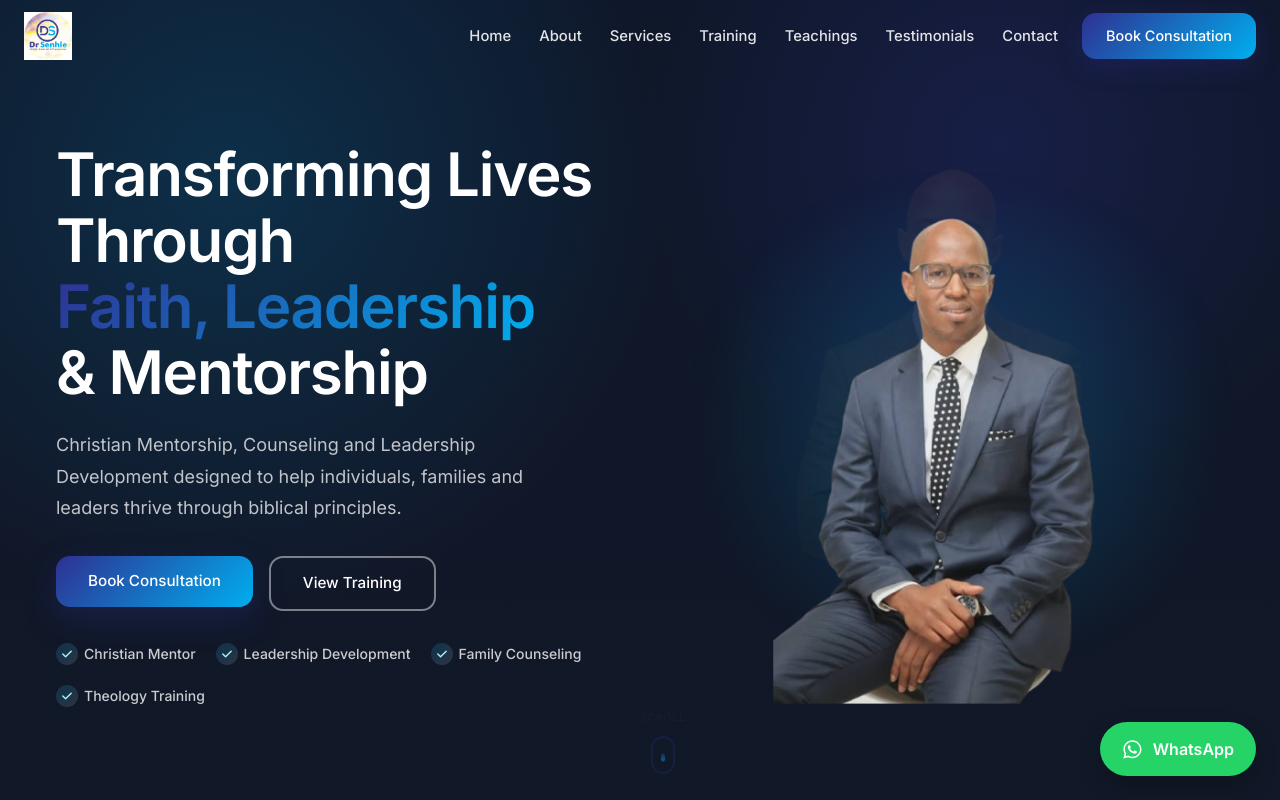
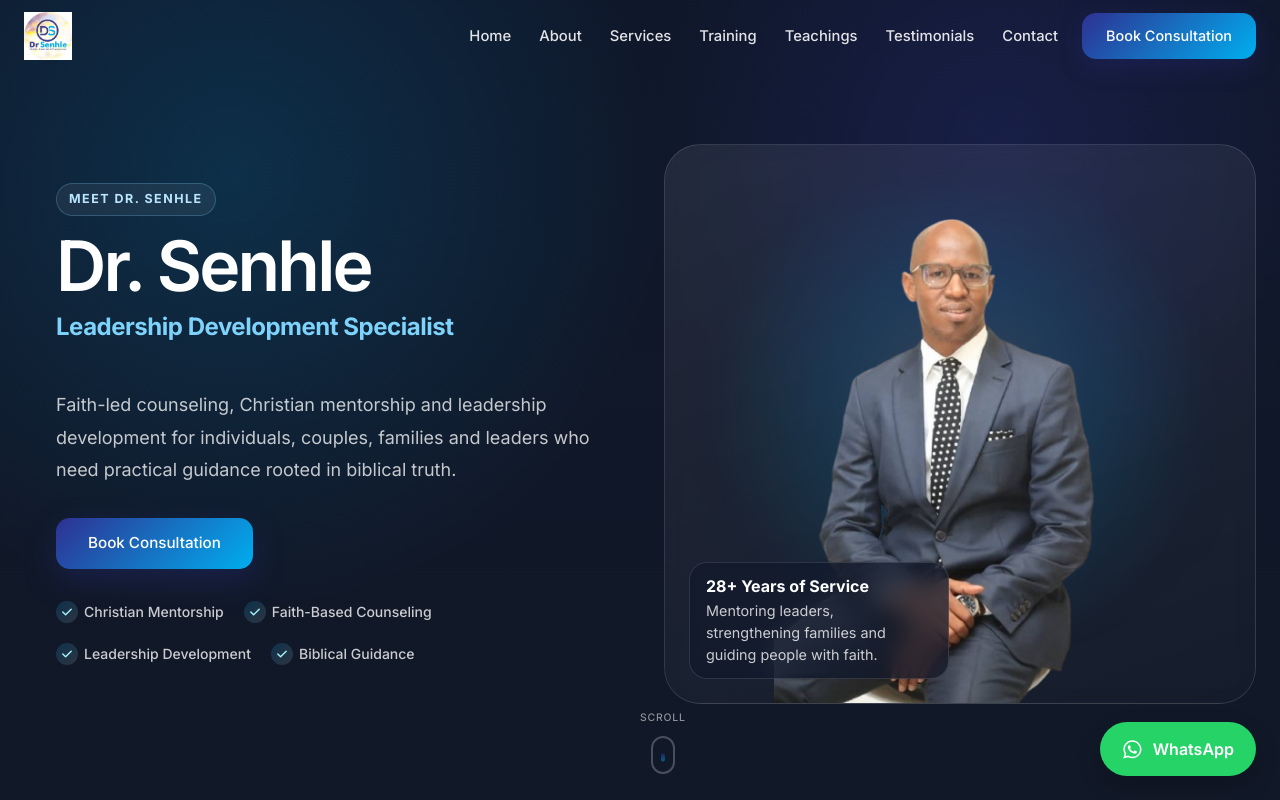
Before and after one commit to 040428/dr-senhle-website, a React (Vite) app: page / in a window 1280 px wide. Shown: the top 800 px of the page. Built offline with nearby package versions, Linux system fonts and the light colour scheme.

Commit message:
feat: Improve Website Hero Section
Co-authored-by: traeagent <traeagent@users.noreply.github.com>

```diff
--- a/src/components/Hero.jsx
+++ b/src/components/Hero.jsx
@@ -1,16 +1,23 @@
 import { useEffect, useState } from 'react';
 import { Box, Button, Container, Grid, Stack, Typography } from '@mui/material';
-import { motion } from 'framer-motion';
+import { AnimatePresence, motion } from 'framer-motion';
 import { HiCheck } from 'react-icons/hi';
 
 const MotionBox = motion.create(Box);
 const MotionTypography = motion.create(Typography);
 
 const trustBadges = [
+  'Christian Mentorship',
+  'Faith-Based Counseling',
+  'Leadership Development',
+  'Biblical Guidance',
+];
+
+const identityHighlights = [
   'Christian Mentor',
-  'Leadership Development',
-  'Family Counseling',
-  'Theology Training',
+  'Counselor',
+  'Leadership Development Specialist',
+  '28+ Years Experience',
 ];
 
 const heroImages = [
@@ -36,36 +43,19 @@ const itemVariants = {
   },
 };
 
-const buttonVariants = {
-  hidden: { opacity: 0, y: 20 },
-  visible: (i) => ({
-    opacity: 1,
-    y: 0,
-    transition: { duration: 0.5, delay: 0.5 + i * 0.12, ease: 'easeOut' },
-  }),
-};
-
 function TrustBadges({ sx, textColor = 'text.secondary', iconBackground, iconColor = '#2E3192' }) {
   return (
-    <Stack
-      direction="row"
-      flexWrap="wrap"
-      gap={{ xs: 1.25, md: 2.5 }}
-      sx={sx}
-    >
+    <Stack direction="row" flexWrap="wrap" gap={{ xs: 1.25, md: 2.5 }} sx={sx}>
       {trustBadges.map((badge) => (
-        <Stack
-          key={badge}
-          direction="row"
-          alignItems="center"
-          spacing={0.75}
-        >
+        <Stack key={badge} direction="row" alignItems="center" spacing={0.75}>
           <Box
             sx={{
               width: 22,
               height: 22,
               borderRadius: '50%',
-              background: iconBackground || 'linear-gradient(135deg, rgba(46, 49, 146, 0.1), rgba(0, 174, 239, 0.15))',
+              background:
+                iconBackground ||
+                'linear-gradient(135deg, rgba(46, 49, 146, 0.1), rgba(0, 174, 239, 0.15))',
               display: 'flex',
               alignItems: 'center',
               justifyContent: 'center',
@@ -94,10 +84,9 @@ function ScrollIndicator() {
       transition={{ delay: 1.8, duration: 0.6 }}
       sx={{
         position: 'absolute',
-        bottom: { xs: 24, md: 32 },
+        bottom: 32,
         left: '50%',
         transform: 'translateX(-50%)',
-        display: 'flex',
         flexDirection: 'column',
         alignItems: 'center',
         gap: 0.5,
@@ -108,7 +97,7 @@ function ScrollIndicator() {
       <Typography
         variant="caption"
         sx={{
-          color: 'rgba(31, 41, 55, 0.45)',
+          color: 'rgba(255, 255, 255, 0.52)',
           fontWeight: 500,
           letterSpacing: '0.08em',
           textTransform: 'uppercase',
@@ -124,7 +113,7 @@ function ScrollIndicator() {
           width: 24,
           height: 38,
           borderRadius: 12,
-          border: '2px solid rgba(46, 49, 146, 0.25)',
+          border: '2px solid rgba(255, 255, 255, 0.24)',
           display: 'flex',
           justifyContent: 'center',
           pt: 1,
@@ -145,8 +134,136 @@ function ScrollIndicator() {
   );
 }
 
+function HighlightRotator({ activeHighlight }) {
+  return (
+    <Box sx={{ minHeight: { xs: 42, sm: 48, md: 56 }, mb: { xs: 2.5, md: 3 } }}>
+      <AnimatePresence mode="wait">
+        <MotionTypography
+          key={activeHighlight}
+          initial={{ opacity: 0, y: 18 }}
+          animate={{ opacity: 1, y: 0 }}
+          exit={{ opacity: 0, y: -18 }}
+          transition={{ duration: 0.45, ease: 'easeOut' }}
+          sx={{
+            fontSize: { xs: '1.05rem', sm: '1.3rem', md: '1.5rem' },
+            fontWeight: 700,
+            color: '#7DD3FC',
+            letterSpacing: '-0.02em',
+          }}
+        >
+          {activeHighlight}
+        </MotionTypography>
+      </AnimatePresence>
+    </Box>
+  );
+}
+
+function HeroVisual({ activeImageIndex, mobile = false }) {
+  return (
+    <MotionBox
+      initial={{ opacity: 0, scale: 0.96 }}
+      animate={{ opacity: 1, scale: 1 }}
+      transition={{ duration: 0.9, delay: 0.3, ease: [0.22, 1, 0.36, 1] }}
+      sx={{
+        position: 'relative',
+        width: '100%',
+        maxWidth: mobile ? 420 : 680,
+        minHeight: mobile ? { xs: 320, sm: 380 } : { md: 560 },
+        mx: mobile ? 'auto' : 0,
+      }}
+    >
+      <Box
+        sx={{
+          position: 'absolute',
+          inset: mobile ? '8% 8% 16%' : '8% 4% 14%',
+          borderRadius: mobile ? '36px' : '44px',
+          background:
+            'radial-gradient(circle at center, rgba(255, 255, 255, 0.14) 0%, rgba(0, 174, 239, 0.14) 34%, rgba(15, 23, 42, 0) 72%)',
+          filter: 'blur(16px)',
+        }}
+      />
+
+      <Box
+        sx={{
+          position: 'relative',
+          minHeight: mobile ? { xs: 320, sm: 380 } : { md: 560 },
+          borderRadius: mobile ? '28px' : '36px',
+          overflow: 'hidden',
+          background:
+            'linear-gradient(160deg, rgba(255, 255, 255, 0.08), rgba(255, 255, 255, 0.02))',
+          border: '1px solid rgba(255, 255, 255, 0.12)',
+          backdropFilter: 'blur(8px)',
+        }}
+      >
+        {heroImages.map((imageSrc, index) => (
+          <MotionBox
+            key={imageSrc}
+            component="img"
+            src={imageSrc}
+            alt={index === activeImageIndex ? 'Dr Senhle - Christian mentor and counselor' : ''}
+            aria-hidden={index !== activeImageIndex}
+            initial={false}
+            animate={{
+              opacity: index === activeImageIndex ? 1 : 0,
+              scale: index === activeImageIndex ? 1 : 0.985,
+            }}
+            transition={{ duration: 1.4, ease: 'easeInOut' }}
+            sx={{
+              position: 'absolute',
+              inset: 0,
+              margin: '0 auto',
+              width: mobile ? { xs: '88%', sm: '82%' } : '100%',
+              maxWidth: mobile ? { xs: 360, sm: 420 } : 660,
+              height: '100%',
+              objectFit: 'contain',
+              objectPosition: 'top center',
+            }}
+          />
+        ))}
+
+        <Box
+          sx={{
+            position: 'absolute',
+            left: { xs: 16, sm: 24 },
+            right: { xs: 16, sm: 'auto' },
+            bottom: { xs: 16, sm: 24 },
+            maxWidth: 260,
+            px: 2,
+            py: 1.4,
+            borderRadius: '18px',
+            background: 'rgba(15, 23, 42, 0.72)',
+            border: '1px solid rgba(255, 255, 255, 0.12)',
+            backdropFilter: 'blur(12px)',
+          }}
+        >
+          <Typography
+            sx={{
+              color: '#FFFFFF',
+              fontWeight: 700,
+              fontSize: { xs: '0.92rem', sm: '1rem' },
+              mb: 0.25,
+            }}
+          >
+            28+ Years of Service
+          </Typography>
+          <Typography
+            sx={{
+              color: 'rgba(255, 255, 255, 0.78)',
+              fontSize: { xs: '0.82rem', sm: '0.9rem' },
+              lineHeight: 1.55,
+            }}
+          >
+            Mentoring leaders, strengthening families and guiding people with faith.
+          </Typography>
+        </Box>
+      </Box>
+    </MotionBox>
+  );
+}
+
 function Hero() {
   const [activeImageIndex, setActiveImageIndex] = useState(0);
+  const [activeHighlightIndex, setActiveHighlightIndex] = useState(0);
 
   useEffect(() => {
     if (heroImages.length <= 1) {
@@ -156,6 +273,18 @@ function Hero() {
     const intervalId = window.setInterval(() => {
       setActiveImageIndex((currentIndex) => (currentIndex + 1) % heroImages.length);
     }, 5500);
+
+    return () => window.clearInterval(intervalId);
+  }, []);
+
+  useEffect(() => {
+    if (identityHighlights.length <= 1) {
+      return undefined;
+    }
+
+    const intervalId = window.setInterval(() => {
+      setActiveHighlightIndex((currentIndex) => (currentIndex + 1) % identityHighlights.length);
+    }, 2400);
 
     return () => window.clearInterval(intervalId);
   }, []);
@@ -180,13 +309,7 @@ function Hero() {
       }}
     >
       <Container maxWidth="xl" sx={{ position: 'relative', zIndex: 1 }}>
-        <Grid
-          container
-          spacing={{ xs: 4, md: 1, lg: 2 }}
-          alignItems="center"
-          justifyContent="center"
-        >
-          {/* Left Column — Text */}
+        <Grid container spacing={{ xs: 2, sm: 3, md: 1, lg: 2 }} alignItems="center">
           <Grid
             size={{ xs: 12, md: 7, lg: 6 }}
             sx={{
@@ -199,57 +322,68 @@ function Hero() {
               variants={containerVariants}
               initial="hidden"
               animate="visible"
-              sx={{ width: '100%', maxWidth: { md: 540, lg: 560 } }}
+              sx={{ width: '100%', maxWidth: { xs: 680, md: 560 } }}
             >
+              <MotionTypography
+                variants={itemVariants}
+                sx={{
+                  display: 'inline-flex',
+                  alignItems: 'center',
+                  px: 1.5,
+                  py: 0.75,
+                  mb: 2,
+                  borderRadius: 999,
+                  border: '1px solid rgba(125, 211, 252, 0.24)',
+                  background: 'rgba(255, 255, 255, 0.06)',
+                  color: '#BAE6FD',
+                  fontSize: '0.78rem',
+                  fontWeight: 700,
+                  letterSpacing: '0.12em',
+                  textTransform: 'uppercase',
+                }}
+              >
+                Meet Dr. Senhle
+              </MotionTypography>
+
               <MotionTypography
                 variant="h1"
                 variants={itemVariants}
                 sx={{
-                  fontSize: { xs: '2.2rem', sm: '2.8rem', md: '3.25rem', lg: '3.75rem' },
-                  lineHeight: { xs: 1.08, md: 1.1 },
+                  fontSize: { xs: '2.4rem', sm: '3.1rem', md: '4rem', lg: '4.35rem' },
+                  lineHeight: 1,
                   color: '#FFFFFF',
-                  mb: { xs: 2, md: 3 },
+                  letterSpacing: '-0.04em',
+                  mb: 1,
                 }}
               >
-                Transforming Lives Through
-                <br />
-                <Box
-                  component="span"
-                  sx={{
-                    background: 'linear-gradient(135deg, #2E3192 0%, #00AEEF 100%)',
-                    WebkitBackgroundClip: 'text',
-                    WebkitTextFillColor: 'transparent',
-                    backgroundClip: 'text',
-                  }}
-                >
-                  Faith, Leadership
-                </Box>
-                <br />
-                &amp; Mentorship
+                Dr. Senhle
               </MotionTypography>
+
+              <MotionBox variants={itemVariants}>
+                <HighlightRotator activeHighlight={identityHighlights[activeHighlightIndex]} />
+              </MotionBox>
+
+              <MotionBox variants={itemVariants} sx={{ display: { xs: 'block', md: 'none' }, mb: 3 }}>
+                <HeroVisual activeImageIndex={activeImageIndex} mobile />
+              </MotionBox>
 
               <MotionTypography
                 variant="body1"
                 variants={itemVariants}
                 sx={{
                   fontSize: { xs: '1rem', md: '1.125rem' },
-                  lineHeight: { xs: 1.65, md: 1.75 },
-                  color: 'rgba(255, 255, 255, 0.74)',
-                  maxWidth: 520,
+                  lineHeight: { xs: 1.72, md: 1.8 },
+                  color: 'rgba(255, 255, 255, 0.76)',
+                  maxWidth: 560,
                   mb: { xs: 3, md: 4 },
                 }}
               >
-                Christian Mentorship, Counseling and Leadership Development designed
-                to help individuals, families and leaders thrive through biblical
-                principles.
+                Faith-led counseling, Christian mentorship and leadership development for
+                individuals, couples, families and leaders who need practical guidance
+                rooted in biblical truth.
               </MotionTypography>
 
-              <Stack
-                direction={{ xs: 'column', sm: 'row' }}
-                spacing={2}
-                sx={{ mb: { xs: 3, md: 4 } }}
-              >
-                <MotionBox custom={0} variants={buttonVariants} initial="hidden" animate="visible">
+              <MotionBox variants={itemVariants} sx={{ mb: { xs: 3, md: 4 } }}>
                 <Button
                   variant="contained"
                   color="primary"
@@ -265,32 +399,9 @@ function Hero() {
                   Book Consultation
                 </Button>
               </MotionBox>
-                <MotionBox custom={1} variants={buttonVariants} initial="hidden" animate="visible">
-                  <Button
-                    variant="outlined"
-                    color="primary"
-                    size="large"
-                    href="#training"
-                    sx={{
-                      px: 4,
-                      py: 1.5,
-                      width: { xs: '100%', sm: 'auto' },
-                      borderColor: 'rgba(255, 255, 255, 0.45)',
-                      color: '#FFFFFF',
-                      '&:hover': {
-                        borderColor: '#FFFFFF',
-                        background: 'rgba(255, 255, 255, 0.08)',
-                      },
-                    }}
-                  >
-                    View Training
-                  </Button>
-                </MotionBox>
-              </Stack>
 
-              <MotionBox variants={itemVariants} sx={{ display: { xs: 'none', md: 'block' } }}>
+              <MotionBox variants={itemVariants}>
                 <TrustBadges
-                  sx={{ mt: 1 }}
                   textColor="rgba(255, 255, 255, 0.78)"
                   iconBackground="linear-gradient(135deg, rgba(0, 174, 239, 0.18), rgba(255, 255, 255, 0.12))"
                   iconColor="#A5F3FC"
@@ -299,81 +410,17 @@ function Hero() {
             </MotionBox>
           </Grid>
 
-          {/* Right Column — Image */}
           <Grid
             size={{ xs: 12, md: 5, lg: 6 }}
             sx={{
-              order: { xs: 2, md: 0 },
-              display: 'flex',
-              justifyContent: { xs: 'center', md: 'flex-start' },
+              display: { xs: 'none', md: 'flex' },
+              justifyContent: 'flex-start',
               pl: { md: 1, lg: 2 },
             }}
           >
-            <MotionBox
-              initial={{ opacity: 0, scale: 0.95 }}
-              animate={{ opacity: 1, scale: 1 }}
-              transition={{ duration: 0.9, delay: 0.3, ease: [0.22, 1, 0.36, 1] }}
-              sx={{
-                display: 'flex',
-                justifyContent: 'center',
-                alignItems: 'center',
-                width: '100%',
-                minHeight: { xs: 240, sm: 340, md: 560 },
-                position: 'relative',
-              }}
-            >
-              <Box
-                sx={{
-                  position: 'relative',
-                  width: '100%',
-                  minHeight: { xs: 240, sm: 340, md: 560 },
-                  '&::before': {
-                    content: '""',
-                    position: 'absolute',
-                    inset: { xs: '12% 8%', md: '10% 2%' },
-                    borderRadius: '50%',
-                    background:
-                      'radial-gradient(circle, rgba(255, 255, 255, 0.12) 0%, rgba(0, 174, 239, 0.12) 38%, rgba(15, 23, 42, 0) 72%)',
-                    filter: 'blur(18px)',
-                  },
-                }}
-              >
-                {heroImages.map((imageSrc, index) => (
-                  <MotionBox
-                    key={imageSrc}
-                    component="img"
-                    src={imageSrc}
-                    alt={index === activeImageIndex ? 'Dr Senhle — Christian Mentor and Counselor' : ''}
-                    aria-hidden={index !== activeImageIndex}
-                    initial={false}
-                    animate={{
-                      opacity: index === activeImageIndex ? 1 : 0,
-                      scale: index === activeImageIndex ? 1 : 0.985,
-                    }}
-                    transition={{ duration: 1.8, ease: 'easeInOut' }}
-                    sx={{
-                      position: 'absolute',
-                      inset: 0,
-                      margin: '0 auto',
-                      width: { xs: '72%', sm: '78%', md: '100%' },
-                      maxWidth: { xs: 440, sm: 520, md: 600, lg: 660 },
-                      height: '100%',
-                      objectFit: 'contain',
-                      objectPosition: 'top center',
-                    }}
-                  />
-                ))}
-              </Box>
-            </MotionBox>
+            <HeroVisual activeImageIndex={activeImageIndex} />
           </Grid>
         </Grid>
-        <Box sx={{ display: { xs: 'block', md: 'none' }, mt: 1 }}>
-          <TrustBadges
-            textColor="rgba(255, 255, 255, 0.78)"
-            iconBackground="linear-gradient(135deg, rgba(0, 174, 239, 0.18), rgba(255, 255, 255, 0.12))"
-            iconColor="#A5F3FC"
-          />
-        </Box>
       </Container>
 
       <ScrollIndicator />
```
Also changed, not shown: src/sections/ServicesSection.css (+10 -0 lines), src/sections/ServicesSection.jsx (+21 -1 lines). Lines whose indentation alone changed are shown as unchanged.
